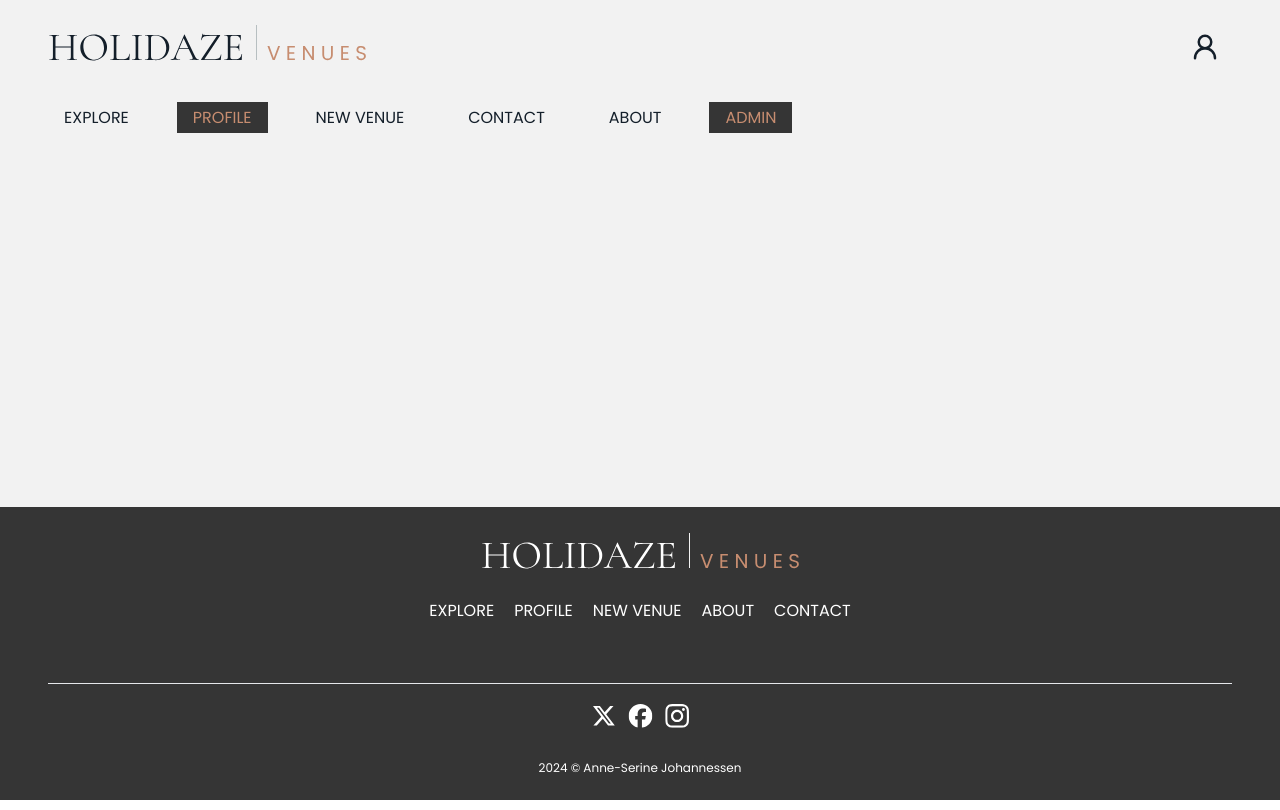
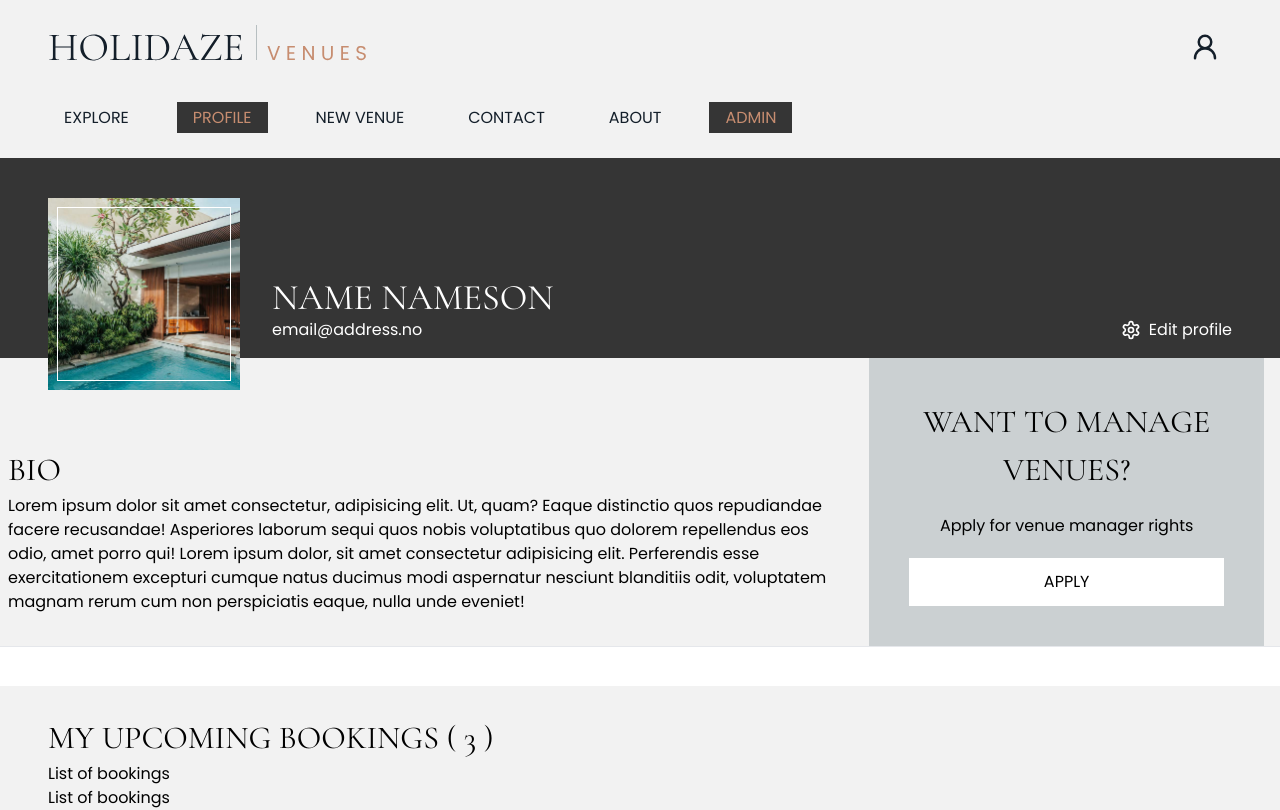
Before and after one commit to Anne-Serine/holidaze_project-exam-2, a React (Vite) app: page /profile in a window 1280 px wide. Shown: the top 810 px of the page. Built offline with nearby package versions, Linux system fonts and the light colour scheme.

Commit message:
markup - profile page

```diff
--- a/src/pages/Profile.jsx
+++ b/src/pages/Profile.jsx
@@ -1,9 +1,61 @@
+import { Settings } from "lucide-react";
+
 function Profile() {
   return (
-    <>
-
-    </>
-  )
+    <div>
+      <div className="relative bg-daze-gray md:h-[200px]">
+        <div className="container relative flex flex-col sm:flex-row items-center md:items-start md:h-full">
+          <div className="relative sm:absolute sm:top-10 size-[8rem] sm:size-[12rem] outline outline-daze-white outline-1 -outline-offset-[10px]">
+            <img
+              src="/public/assets/hero-img.jpg"
+              className=" h-full w-full object-cover "
+              alt="profile picture"
+            />
+          </div>
+          <div className="max-h-[200px] sm:ml-[14rem] sm:pt-28 text-daze-white flex flex-col w-full justify-end text-center sm:text-start max-w-[18rem] sm:max-w-full">
+            <h1 className="text-2xl sm:text-4xl py-3 sm:py-0">Name Nameson</h1>
+            <div className="flex justify-between items-center text-sm sm:text-base">
+              <p className="">email@address.no</p>
+              <button className="flex gap-2 items-center">
+                <Settings size={20} /> Edit profile
+              </button>
+            </div>
+          </div>
+        </div>
+      </div>
+      <section className="container-hug grid grid-cols-3">
+        <div className="col-span-2 pt-20 m-2">
+          <h2>Bio</h2>
+          <p>
+            Lorem ipsum dolor sit amet consectetur, adipisicing elit. Ut, quam?
+            Eaque distinctio quos repudiandae facere recusandae! Asperiores
+            laborum sequi quos nobis voluptatibus quo dolorem repellendus eos
+            odio, amet porro qui! Lorem ipsum dolor, sit amet consectetur
+            adipisicing elit. Perferendis esse exercitationem excepturi cumque
+            natus ducimus modi aspernatur nesciunt blanditiis odit, voluptatem
+            magnam rerum cum non perspiciatis eaque, nulla unde eveniet!
+          </p>
+        </div>
+        <div className="bg-daze-primary-op10 col-span-1 flex flex-col p-10 text-center justify-center mx-4">
+          <h2 className="pb-5">Want to manage venues?</h2>
+          <p className="pb-5">Apply for venue manager rights</p>
+          <button className="bg-white p-3">APPLY</button>
+        </div>
+      </section>
+      <hr className="h-10 bg-daze-white" />
+      <div className="container my-5">
+        <h2>
+          My upcoming bookings <span>( 3 )</span>
+        </h2>
+        <div>
+          {/* Component */}
+          <p>List of bookings</p>
+          <p>List of bookings</p>
+          <p>List of bookings</p>
+        </div>
+      </div>
+    </div>
+  );
 }
 
 export default Profile;
```
